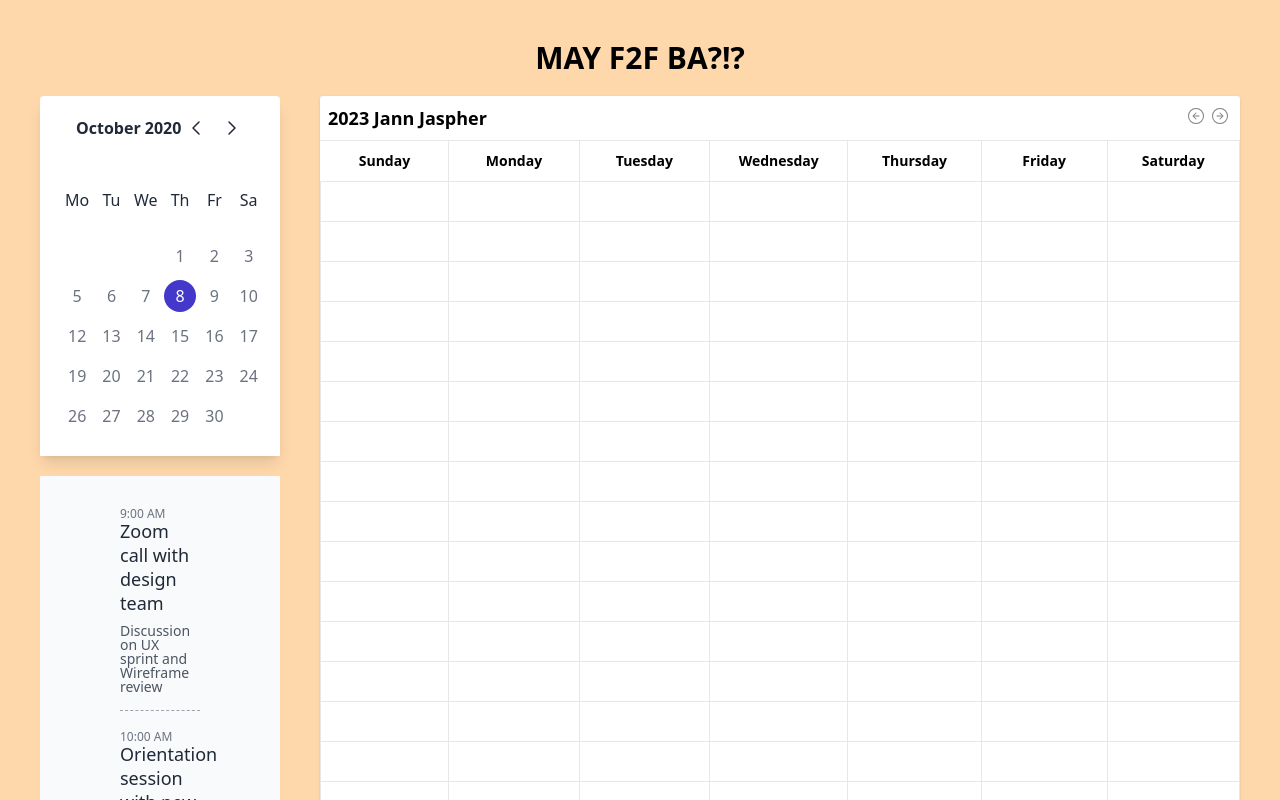
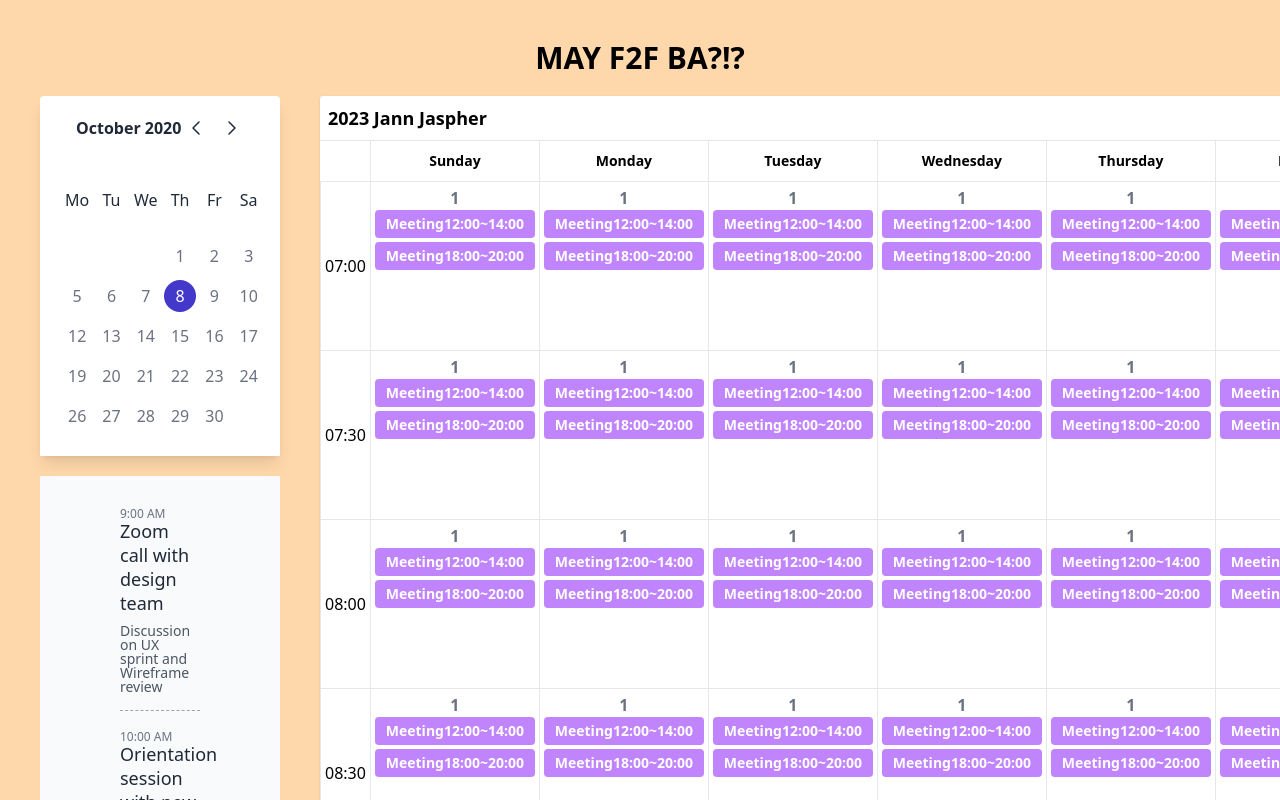
Before and after one commit to joeseffdl/MayPasokBa, a Next.js app: page / in a window 1280 px wide. Shown: the top 800 px of the page. Built offline with nearby package versions, Linux system fonts and the light colour scheme.

Commit message:
Updated Calendar

```diff
--- a/app/WeekCalendar.tsx
+++ b/app/WeekCalendar.tsx
@@ -1,6 +1,7 @@
 "use client"
 
 import { useState, useEffect } from "react"
+import { WeekHeader } from "./WeekHeader"
 {/* <div className="flex flex-col h-40 mx-auto xl:w-40 lg:w-30 md:w-30 sm:w-full w-10 overflow-hidden">
             <div className="top h-5 w-full">
               <span className="text-gray-500">1</span>
@@ -20,13 +21,27 @@ export const WeekCalendar = () => {
 
   const tableCols = () => {
     const cols = []
-    for (let i = 0; i < 7; i++) {
+    for (let i = 1; i < 8; i++) {
       cols.push(
         <th
           key={i}
           className="border p-1 h-full xl:w-40 lg:w-30 md:w-30 sm:w-20 w-10 overflow-auto transition cursor-pointer duration-500 ease hover:bg-gray-300"
         >
-
+          <div className="flex flex-col h-40 mx-auto xl:w-40 lg:w-30 md:w-30 sm:w-full w-10 overflow-hidden">
+            <div className="top h-5 w-full">
+              <span className="text-gray-500">1</span>
+            </div>
+            <div className=" bottom flex-grow h-30 py-1 w-full cursor-pointer">
+              <div className="event bg-purple-400 text-white rounded p-1 text-sm mb-1">
+                <span className="event-name">Meeting</span>
+                <span className="time">12:00~14:00</span>
+              </div>
+              <div className="event bg-purple-400 text-white rounded p-1 text-sm mb-1">
+                <span className="event-name">Meeting</span>
+                <span className="time">18:00~20:00</span>
+              </div>
+            </div>
+          </div>
         </th>
       )
     }
@@ -35,14 +50,23 @@ export const WeekCalendar = () => {
 
   const renderTable = () => {
     const tableRows = []
+    let hour = 7
+    let minute = 0
     for (let i = 0; i < 30; i++) {
+      const time = `${hour.toString().padStart(2, "0")}:${minute
+        .toString()
+        .padStart(2, "0")}`
       tableRows.push(
         <tr key={i} className="text-center h-10 relative">
-
-
+          <td className="border p-1 h-full xl:w-10 w-5">{time}</td>{" "}
           {tableCols()}
         </tr>
       )
+      minute += 30
+      if (minute === 60) {
+        minute = 0
+        hour += 1
+      }
     }
     return tableRows
   }
@@ -103,68 +127,8 @@ export const WeekCalendar = () => {
               </div>
             </div>
             <table className="w-full">
-              <thead>
-                <tr>
-                  <th className="p-2 border-r h-10 xl:w-40 lg:w-30 md:w-30 sm:w-20 w-10 xl:text-sm text-xs">
-                    <span className="xl:block lg:block md:block sm:block hidden">
-                      Sunday
-                    </span>
-                    <span className="xl:hidden lg:hidden md:hidden sm:hidden block">
-                      Sun
-                    </span>
-                  </th>
-                  <th className="p-2 border-r h-10 xl:w-40 lg:w-30 md:w-30 sm:w-20 w-10 xl:text-sm text-xs">
-                    <span className="xl:block lg:block md:block sm:block hidden">
-                      Monday
-                    </span>
-                    <span className="xl:hidden lg:hidden md:hidden sm:hidden block">
-                      Mon
-                    </span>
-                  </th>
-                  <th className="p-2 border-r h-10 xl:w-40 lg:w-30 md:w-30 sm:w-20 w-10 xl:text-sm text-xs">
-                    <span className="xl:block lg:block md:block sm:block hidden">
-                      Tuesday
-                    </span>
-                    <span className="xl:hidden lg:hidden md:hidden sm:hidden block">
-                      Tue
-                    </span>
-                  </th>
-                  <th className="p-2 border-r h-10 xl:w-40 lg:w-30 md:w-30 sm:w-20 w-10 xl:text-sm text-xs">
-                    <span className="xl:block lg:block md:block sm:block hidden">
-                      Wednesday
-                    </span>
-                    <span className="xl:hidden lg:hidden md:hidden sm:hidden block">
-                      Wed
-                    </span>
-                  </th>
-                  <th className="p-2 border-r h-10 xl:w-40 lg:w-30 md:w-30 sm:w-20 w-10 xl:text-sm text-xs">
-                    <span className="xl:block lg:block md:block sm:block hidden">
-                      Thursday
-                    </span>
-                    <span className="xl:hidden lg:hidden md:hidden sm:hidden block">
-                      Thu
-                    </span>
-                  </th>
-                  <th className="p-2 border-r h-10 xl:w-40 lg:w-30 md:w-30 sm:w-20 w-10 xl:text-sm text-xs">
-                    <span className="xl:block lg:block md:block sm:block hidden">
-                      Friday
-                    </span>
-                    <span className="xl:hidden lg:hidden md:hidden sm:hidden block">
-                      Fri
-                    </span>
-                  </th>
-                  <th className="p-2 border-r h-10 xl:w-40 lg:w-30 md:w-30 sm:w-20 w-10 xl:text-sm text-xs">
-                    <span className="xl:block lg:block md:block sm:block hidden">
-                      Saturday
-                    </span>
-                    <span className="xl:hidden lg:hidden md:hidden sm:hidden block">
-                      Sat
-                    </span>
-                  </th>
-                </tr>
-              </thead>
+              <WeekHeader />
               <tbody>
-
                 {renderTable()}
               </tbody>
             </table>
--- /dev/null
+++ b/app/WeekHeader.tsx
@@ -0,0 +1,36 @@
+"use client"
+
+export const WeekHeader = () => {
+    const daysOfWeek = [
+    "",
+    "Sunday",
+    "Monday",
+    "Tuesday",
+    "Wednesday",
+    "Thursday",
+    "Friday",
+    "Saturday",
+  ]
+
+  const renderTableHeaders = () => {
+    return daysOfWeek.map((day, index) => (
+      <th
+        key={index}
+        className="p-2 border-r h-10 xl:w-40 lg:w-30 md:w-30 sm:w-20 w-10 xl:text-sm text-xs"
+      >
+        <span className="xl:block lg:block md:block sm:block hidden">
+          {day}
+        </span>
+        <span className="xl:hidden lg:hidden md:hidden sm:hidden block">
+          {day.slice(0, 3)}
+        </span>
+      </th>
+    ))
+  }
+
+  return (
+    <thead>
+      <tr>{renderTableHeaders()}</tr>
+    </thead>
+  )
+}
```
